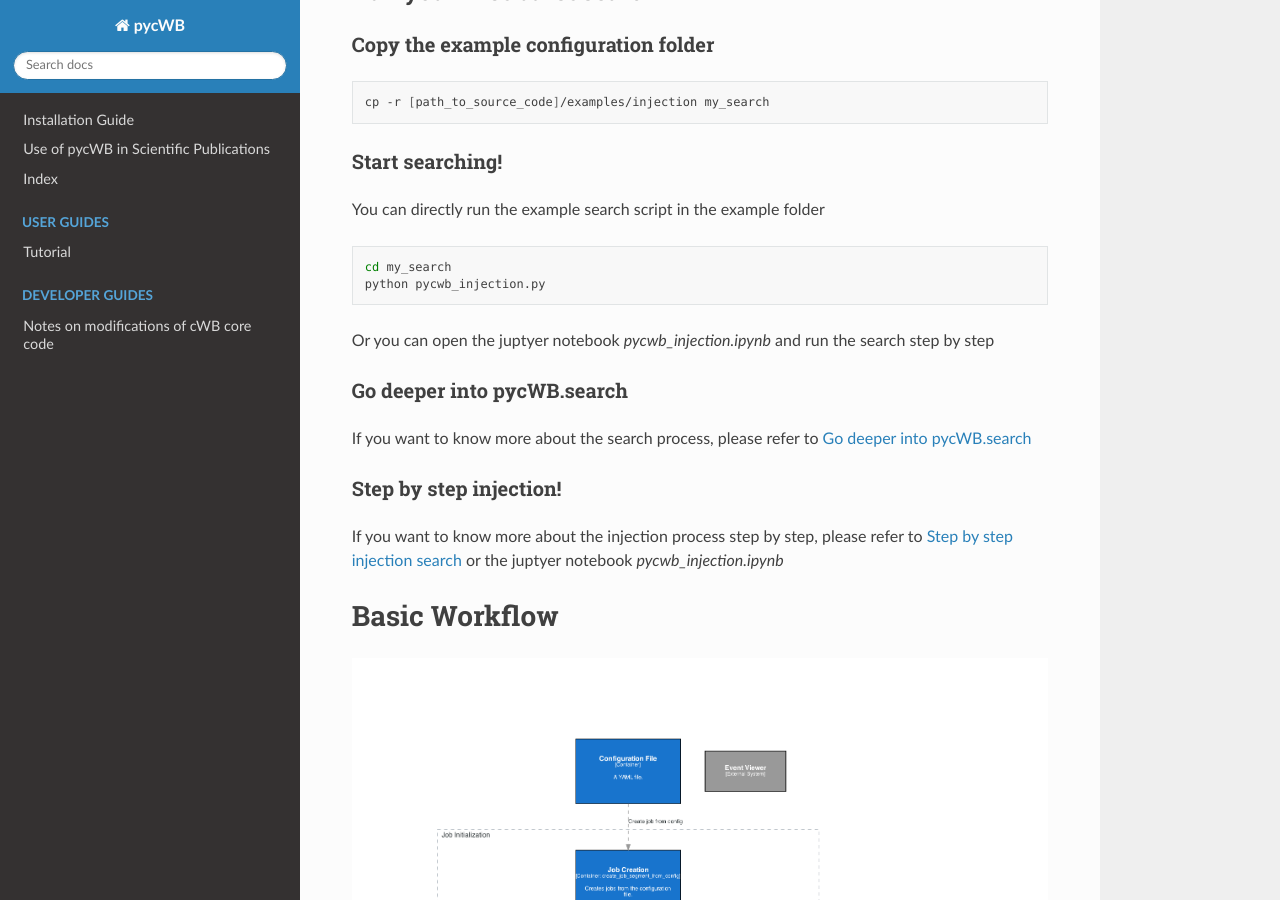
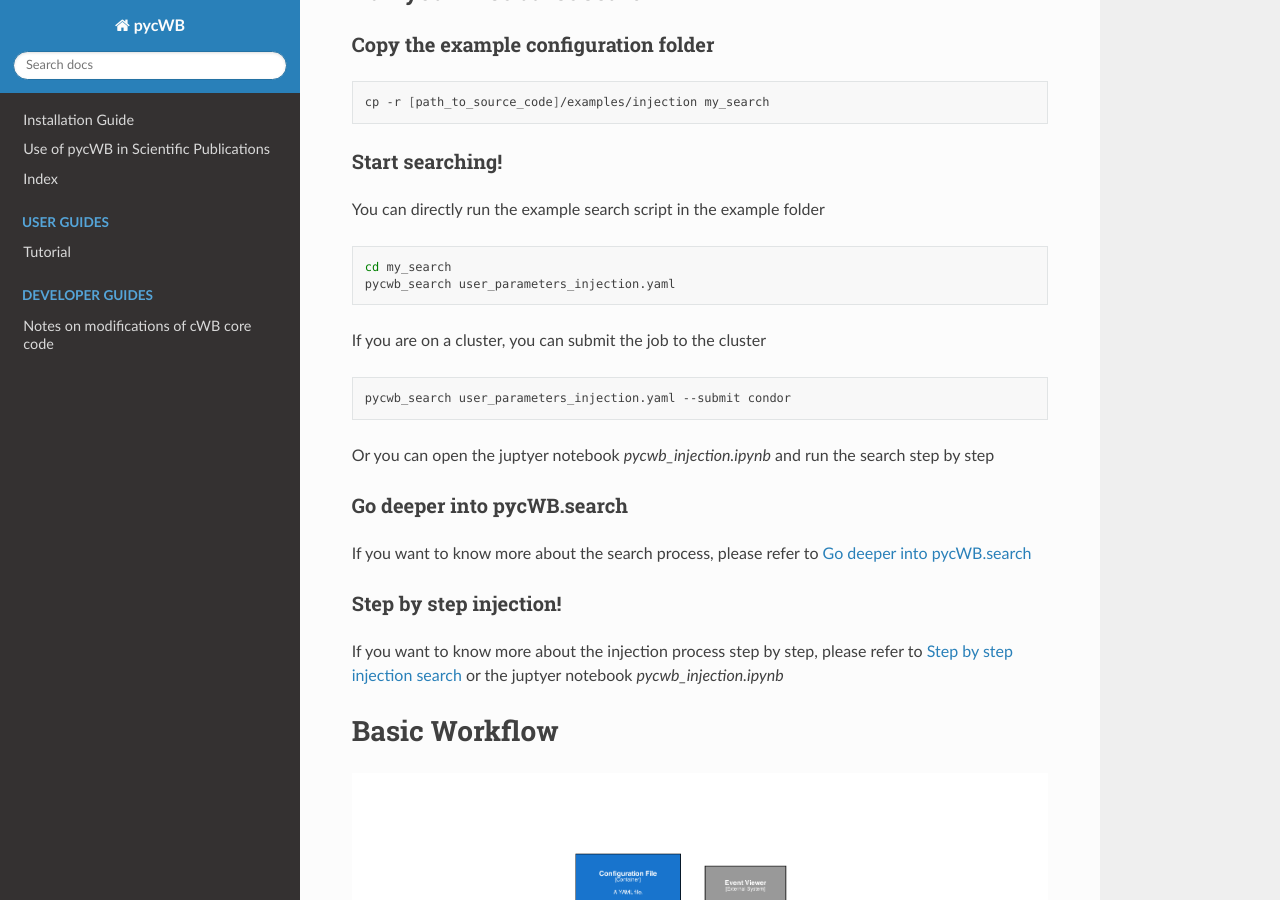
Before and after one commit to PycWB/pycwb, a Sphinx documentation site: the page built from docs/source/index.rst, in a window 1280 px wide and 900 px high, scrolled down 539 px. Built offline with Sphinx 7.4.7 and the Read the Docs theme 2.0.0, drawn with Linux system fonts in a browser that asks for light colours; pages that are not in the unit, such as notebooks, are missing from menus; the version number could not be read and is left out.

Commit message:
update doc

```diff
--- a/docs/source/index.rst
+++ b/docs/source/index.rst
@@ -67,7 +67,13 @@ You can directly run the example search script in the example folder
 .. code-block:: bash
 
     cd my_search
-    python pycwb_injection.py
+    pycwb_search user_parameters_injection.yaml
+
+If you are on a cluster, you can submit the job to the cluster
+
+.. code-block:: bash
+
+    pycwb_search user_parameters_injection.yaml --submit condor
 
 Or you can open the juptyer notebook `pycwb_injection.ipynb` and run the search step by step
 
```
